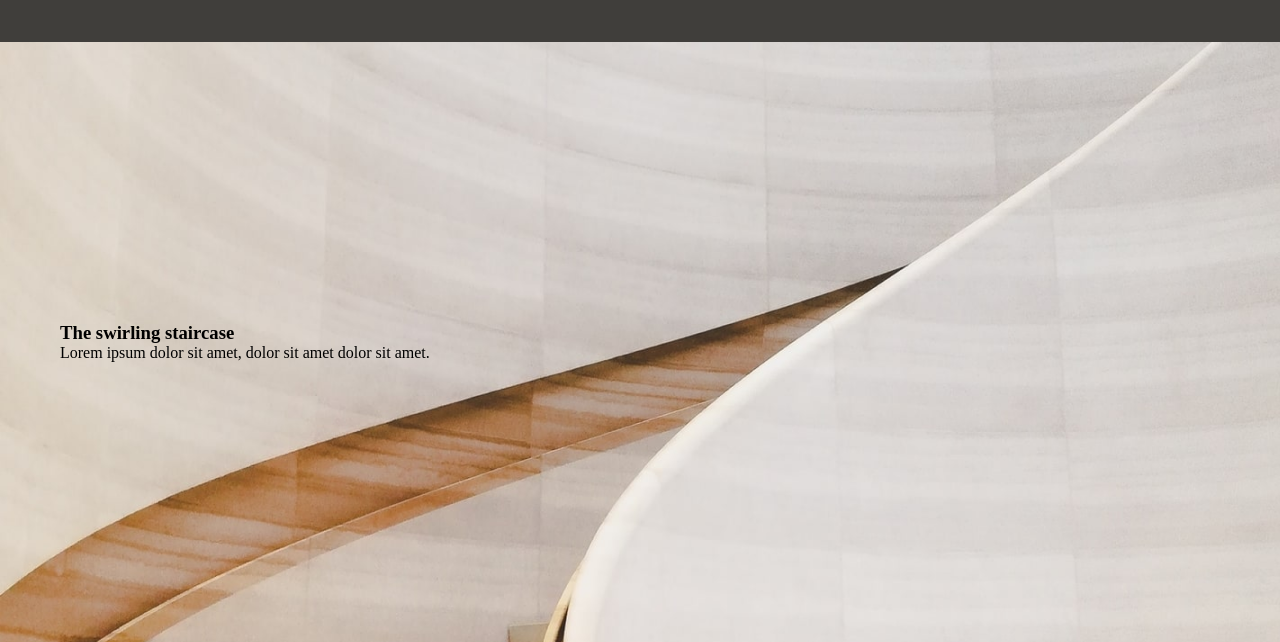
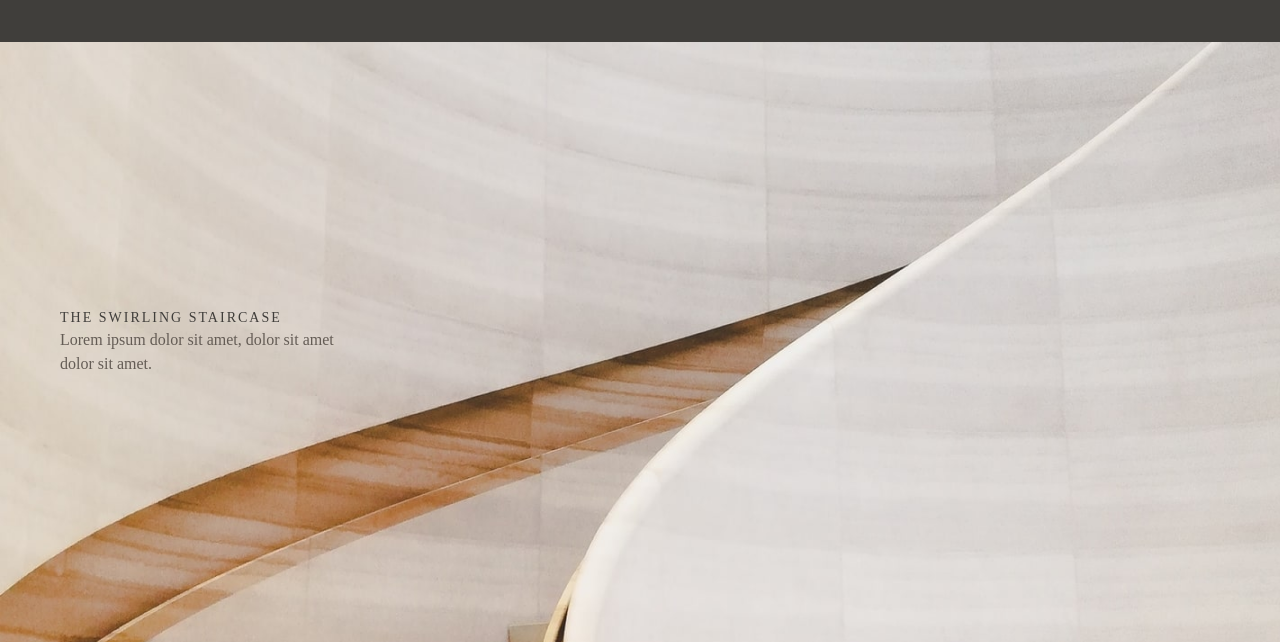
Before and after one commit to GaidukovaOlesia/Wishbone, a plain HTML site: page index.html in a window 1280 px wide. Shown: the part 3818-4460 px from the top of the page. Drawn offline with Linux system fonts and the light colour scheme.

Commit message:
Section4-5

```diff
--- a/css/style.css
+++ b/css/style.css
@@ -296,6 +296,16 @@ max-width:460px ;
     align-items: center;
 }
 .swirling .swirling-stair{
-    max-width: 600px;
+    max-width: 300px;
     margin-left: 60px;
 }
+.swirling .swirling-stair h3{
+    font: 14px/20px 'Poppins';
+    letter-spacing: 2px;
+    text-transform: uppercase;
+    color: #403E3B;
+}
+.swirling .swirling-stair p{
+    font: 16px/24px 'Poppins';
+    color: #645C55;
+}
```
